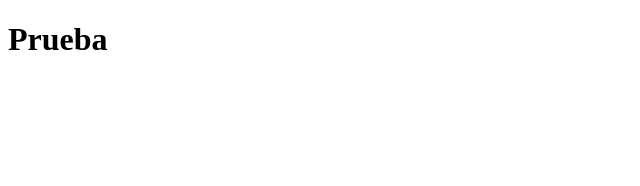
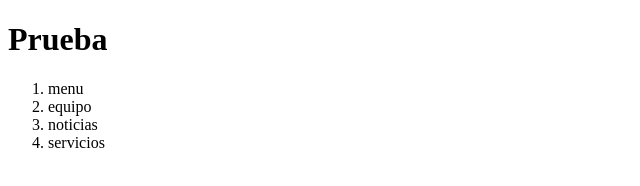
Before and after one commit to crcr2020/practicascarmenp45, a plain HTML site: page index1.html in a window 1280 px wide. Shown: the whole page, without its empty margins (0-640 px from the left). Drawn offline with Linux system fonts and the light colour scheme.

Commit message:
Agregue la lista del menú

```diff
--- a/index1.html
+++ b/index1.html
@@ -8,5 +8,11 @@
 </head>
 <body>
     <h1>Prueba</h1>
+    <ol>
+        <li>menu</li>
+        <li>equipo</li>
+        <li>noticias</li>
+        <li>servicios</li>
+    </ol>
 </body>
 </html>
```
